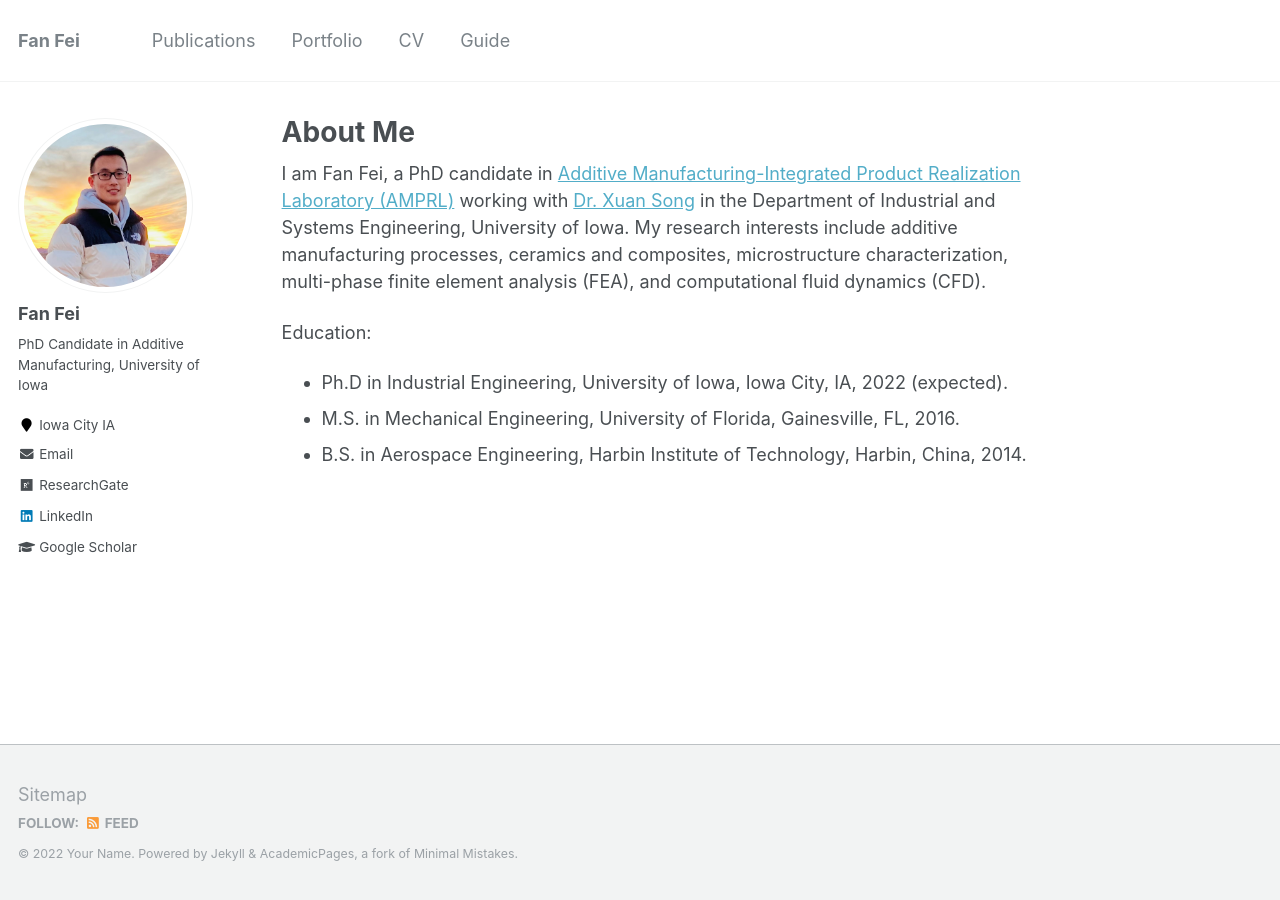
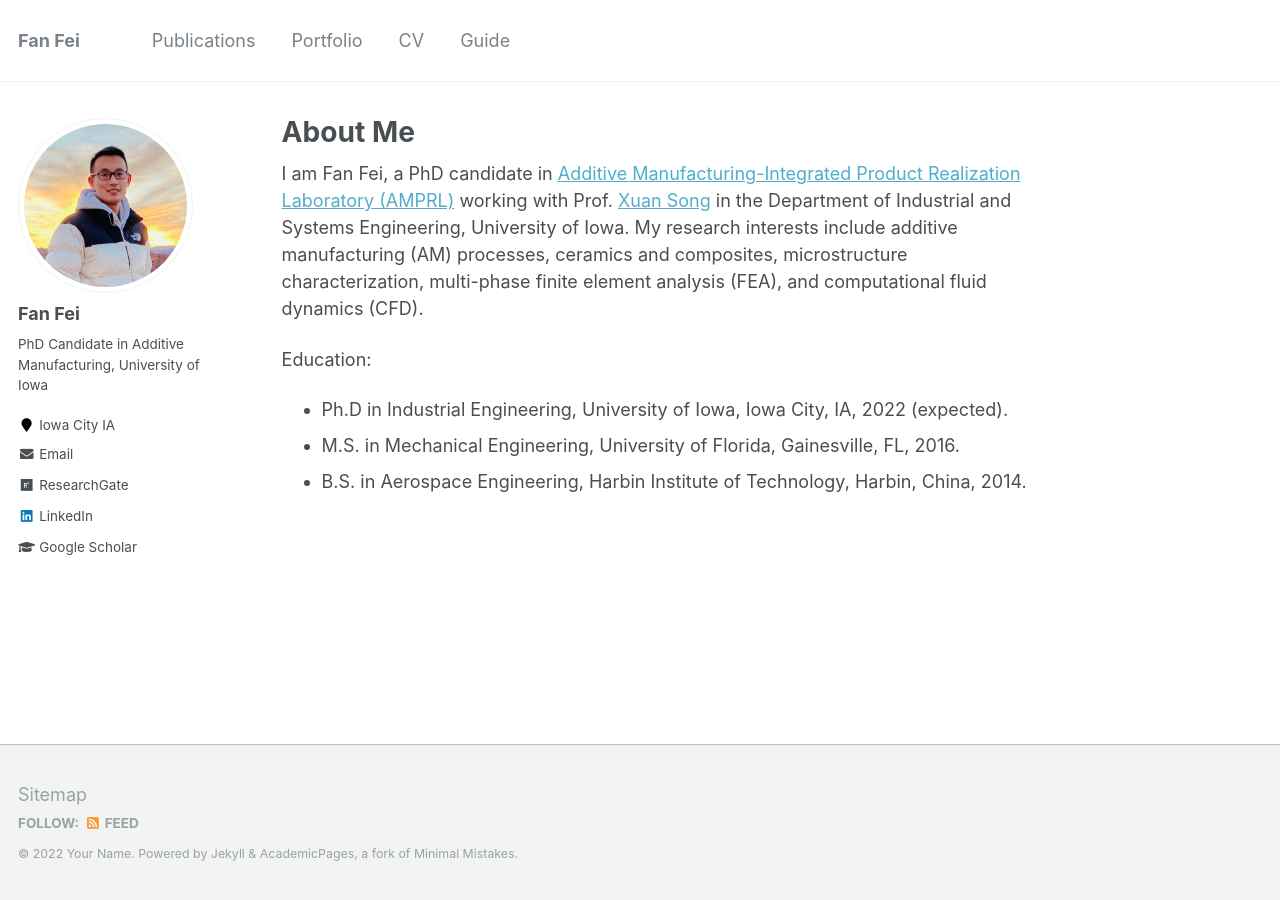
Before and after one commit to fanfeiuiowa/fanfeiuiowa.github.io, a Jekyll site: the page built from _pages/about.md, in a window 1280 px wide. Built offline with Jekyll 4.4.1, drawn with Linux system fonts in a browser that asks for light colours.

```diff
--- a/_pages/about.md
+++ b/_pages/about.md
@@ -8,7 +8,7 @@ redirect_from:
   - /about.html
 ---
 
-I am Fan Fei, a PhD candidate in [Additive Manufacturing-Integrated Product Realization Laboratory (AMPRL)](http://user.engineering.uiowa.edu/~xuasong/index.html) working with [Dr. Xuan Song](https://engineering.uiowa.edu/people/xuan-song) in the Department of Industrial and Systems Engineering, University of Iowa. My research interests include additive manufacturing processes, ceramics and composites, microstructure characterization, multi-phase finite element analysis (FEA), and computational fluid dynamics (CFD).
+I am Fan Fei, a PhD candidate in [Additive Manufacturing-Integrated Product Realization Laboratory (AMPRL)](http://user.engineering.uiowa.edu/~xuasong/index.html) working with Prof. [Xuan Song](https://engineering.uiowa.edu/people/xuan-song) in the Department of Industrial and Systems Engineering, University of Iowa. My research interests include additive manufacturing (AM) processes, ceramics and composites, microstructure characterization, multi-phase finite element analysis (FEA), and computational fluid dynamics (CFD).
 
 Education:
 * Ph.D in Industrial Engineering, University of Iowa, Iowa City, IA, 2022 (expected).
```
Also changed, not shown: _portfolio/portfolio-1.md (+6 -2 lines), images/1st_gen_samples.jpg (added).
